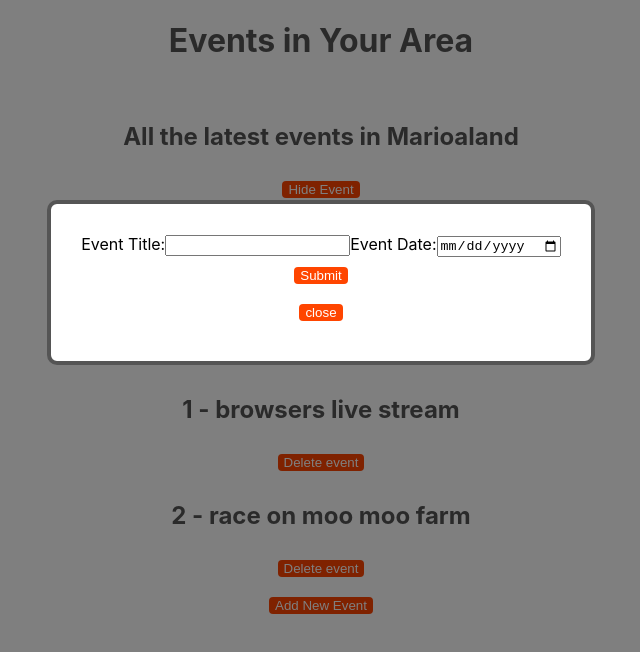
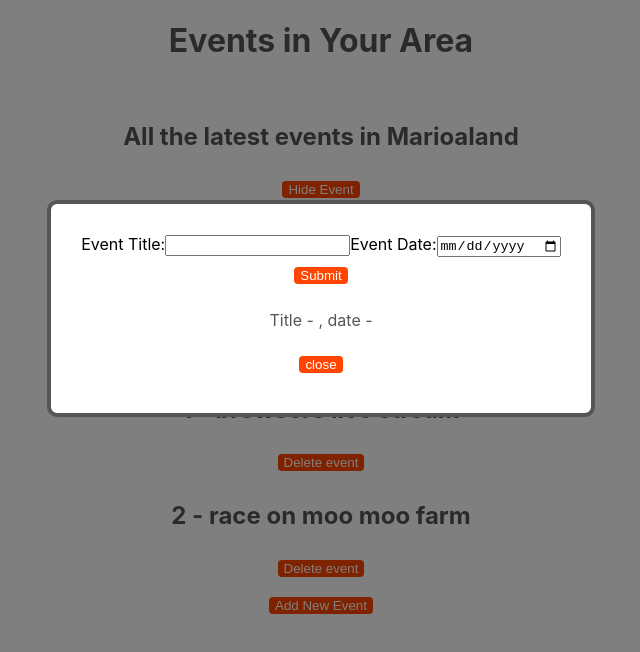
Before and after one commit to Josh-Alhassan/React-and-firebase, a React (Create React App) app in the folder my-react-app/: page / in a window 1280 px wide. Both pictures are taken after a click on the button "Add New Event". Shown: the top 652 px of the page, without its empty margins (319-959 px from the left). Built offline with nearby package versions, Linux system fonts and the light colour scheme; the HTML template or start-up script is replaced by a standard one.

Commit message:
The onchange event

```diff
--- a/my-react-app/src/components/NewEventForm.js
+++ b/my-react-app/src/components/NewEventForm.js
@@ -1,17 +1,22 @@
+import { useState } from 'react';
 import './NewEventForm.css';
 
 export default function NewEventForm() {
+    const [title, setTitle] = useState('');
+    const [date, setDate] = useState('');
+
     return (
         <form>
             <label>
                 <span>Event Title:</span>
-                <input type="text" />
+                <input type="text" onChange={(e) => setTitle(e.target.value)} />
             </label>
             <label>
                 <span>Event Date:</span>
-                <input type="date" />
+                <input type="date" onChange={(e) => setDate(e.target.value)} />
             </label>
             <button>Submit</button>
+            <p>Title - {title}, date - {date}</p>
         </form>
     )
 }
```
Also changed, not shown: 1 other file (tests, documents, lock files or other folders).
